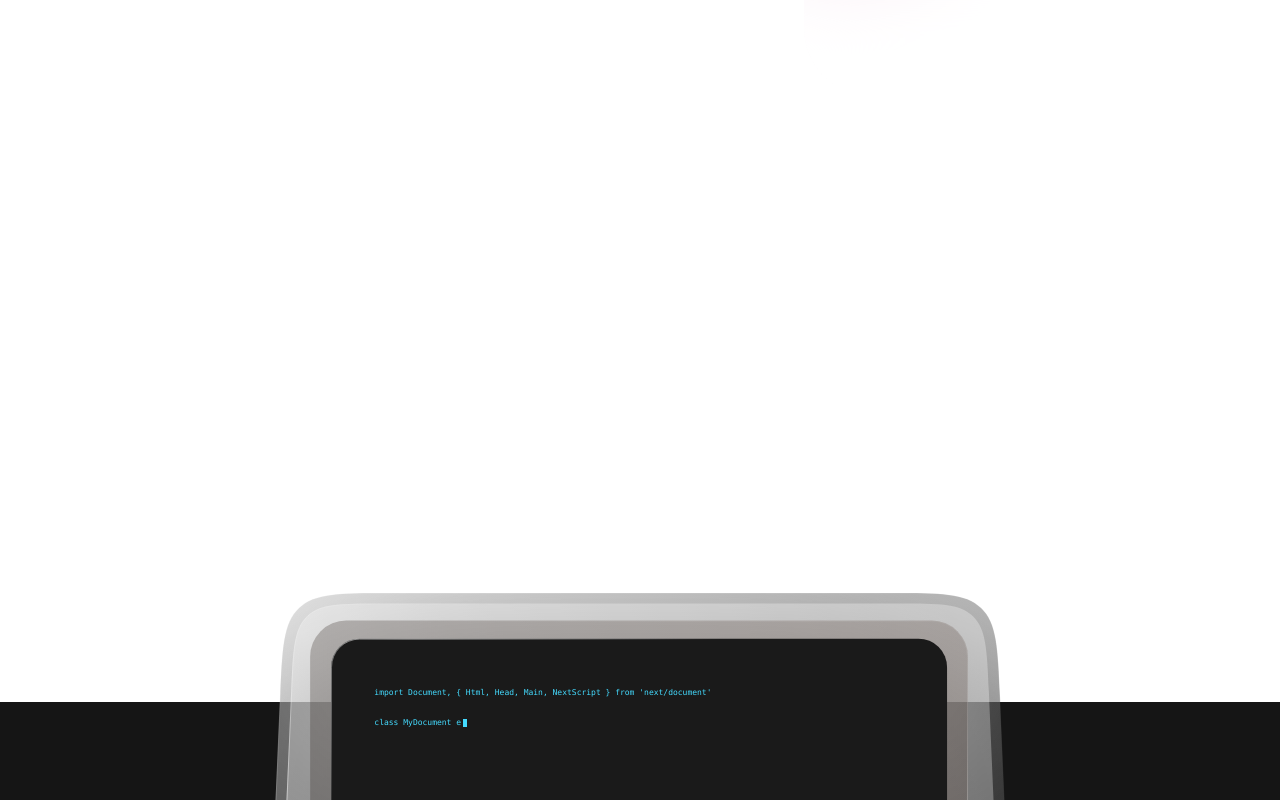
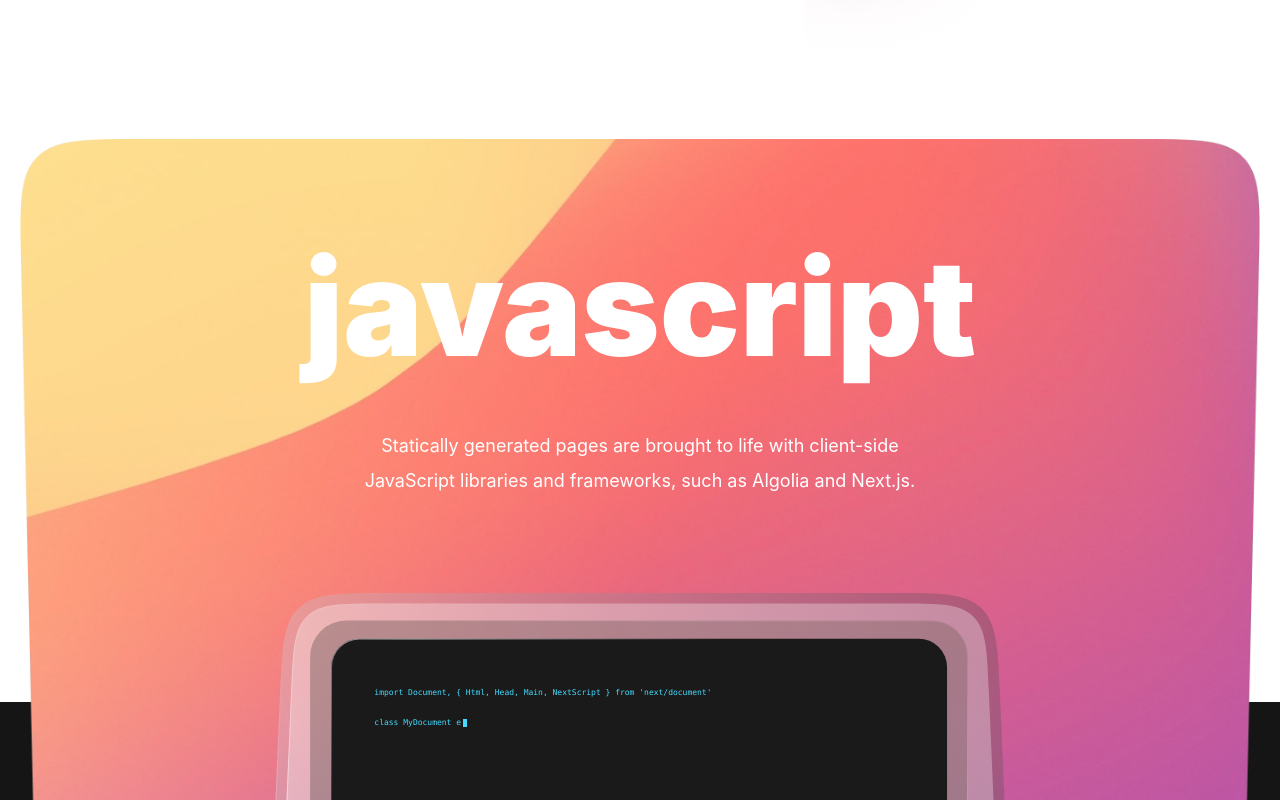
Before and after one commit to hallefsantos/monogram-exercise, a SvelteKit app: page / in a window 1280 px wide. Shown: the part 1020-1820 px from the top of the page. Built offline with nearby package versions, Linux system fonts and the light colour scheme.

Commit message:
try avif

```diff
--- a/src/components/Javascript.svelte
+++ b/src/components/Javascript.svelte
@@ -7,7 +7,7 @@
 
 <section class="relative z-20 before:absolute before:left-0 before:bottom-0 before:w-full before:h-[20.5%] before:bg-gray-900 pt-[42px] px-5 bg-white">
   <div class="relative max-w-[1397px] pb-[58%] w-full mx-auto">
-    <!-- <img class="absolute inset-0" src="/javascript-bg.svg" alt="JS background shape"> -->
+    <img class="absolute inset-0" src="/javascript-bg.avif" alt="JS background shape">
     <div class="absolute top-[5%] sm:top-[8%] xl:top-[93px] left-1/2 -translate-x-1/2 max-w-[810px] px-5 w-full text-center">
       <h2 class="text-white text-[40px] sm:text-2xl lg:text-4xl font-black" data-aos="fade-up">javascript</h2>
       <p class="max-w-[578px] w-full mt-2 sm:mt-11 mx-auto text-[14px] sm:text-[16px] xl:text-sm text-white" data-aos="fade-up" data-aos-delay="300">Statically generated pages are brought to life with client-side JavaScript libraries and frameworks, such as Algolia and Next.js.</p>
```
Also changed, not shown: static/javascript-bg.avif (added), static/javascript-bg.svg (deleted).
